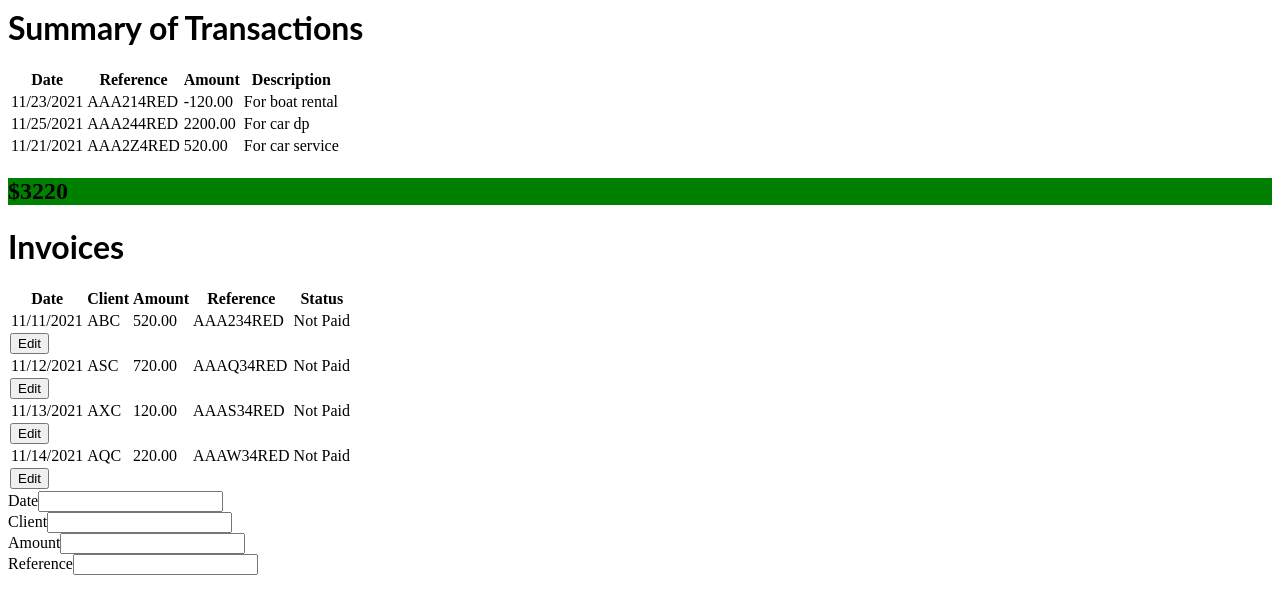
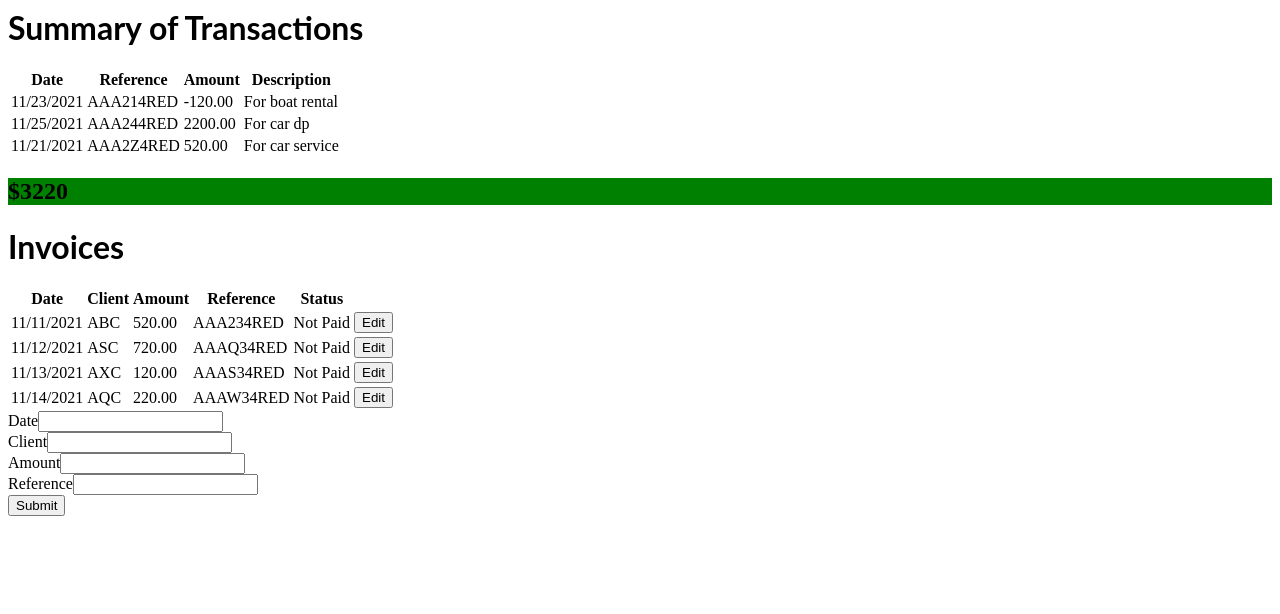
Before and after one commit to lakhanrochwani/Craft_Demo_Intuit, a React (Create React App) app: page / in a window 1280 px wide. Shown: the top 614 px of the page. Built offline with nearby package versions, Linux system fonts and the light colour scheme.

Commit message:
2 files modified

```diff
--- a/src/components/Invoices.js
+++ b/src/components/Invoices.js
@@ -1,7 +1,6 @@
 import React, { useState } from 'react';
 
 function Invoices({ client, date, amount, status, reference, onEdit, id }) {
-
   return (
     <>
       <tr>
@@ -10,8 +9,13 @@ function Invoices({ client, date, amount, status, reference, onEdit, id }) {
         <td>{amount}</td>
         <td>{reference}</td>
         <td>{status}</td>
+        <td>
+          <button style={{ float: 'left' }} onClick={() => onEdit(id)}>
+            Edit
+          </button>
+        </td>
       </tr>
-      <button onClick={() => onEdit(id)}>Edit</button>
+      {/* <button style={{float: "left"}} onClick={() => onEdit(id)}>Edit</button> */}
     </>
   );
 }
--- a/src/components/Widget.js
+++ b/src/components/Widget.js
@@ -4,46 +4,44 @@ import Invoices from './Invoices';
 function Widget({ invoices, transaction }) {
   const [invoiceState, setInvoiceState] = useState(invoices);
   const [transactionState, setTransactionState] = useState(transaction);
-  const [currentInvoice, setCurrentInvoice] = useState(0);
-  const [datestate, setDate] = useState();
-  const [amountstate, setAmount] = useState();
-  const [clientstate, setClient] = useState();
-  const [referencestate, setReference] = useState();
+  // const [currentInvoice, setCurrentInvoice] = useState(0);
+  // const [datestate, setDate] = useState('');
+  // const [amountstate, setAmount] = useState('');
+  // const [clientstate, setClient] = useState('');
+  // const [referencestate, setReference] = useState('');
+  const [editInvoice, setEditInvoice] = useState({});
 
   const checkAmount = () => {
-    let arrayTransaction = transactionState.map((record) => record.amount); //[]
+    let arrayTransaction = transactionState.map((record) => record.amount);
     let invoiceArray = invoiceState.forEach((invoice) => {
       if (arrayTransaction.includes(invoice.amount)) {
         invoice.status = 'PAID';
       }
     });
-    console.log('Here', invoiceArray);
   };
 
   const handleEdit = (id) => {
     let invoice = invoiceState.findIndex((element) => element.id === id);
     let obj = invoiceState[invoice];
-    console.log(obj);
-    setDate(obj.date);
-    setClient(obj.client);
-    setAmount(obj.amount);
-    setReference(obj.reference);
-    setCurrentInvoice(id);
+    setEditInvoice(obj);
   };
 
   const handleChange = (e) => {
     let { name, value } = e.target;
     console.log(name, value);
-    if (name === 'client') {
-      setClient(value);
-    }
-    let updatedRecords = invoiceState.map((invoice) => {
-      if (invoice.id === currentInvoice) {
-        invoice.client = clientstate;
+    setEditInvoice({ ...editInvoice, [name]: value });
+  };
+
+  const handleUpdate = (e) => {
+    e.preventDefault();
+    let updatedRecords = invoiceState.map((invoice, index) => {
+      if (invoice.id === editInvoice.id) {
+        console.log('invoice', invoice);
+        invoice = editInvoice;
       }
       return invoice;
     });
-    console.log('Updated', updatedRecords);
+    console.log('Updated:', updatedRecords);
     setInvoiceState(updatedRecords);
   };
 
@@ -75,13 +73,13 @@ function Widget({ invoices, transaction }) {
         ))}
       </table>
       <div>
-        <form>
+        <form onSubmit={handleUpdate}>
           <div>
             <label>Date</label>
             <input
               type="text"
               name="date"
-              value={datestate}
+              value={editInvoice.date}
               onChange={handleChange}
             />
           </div>
@@ -90,7 +88,7 @@ function Widget({ invoices, transaction }) {
             <input
               type="text"
               name="client"
-              value={clientstate}
+              value={editInvoice.client}
               onChange={handleChange}
             />
           </div>
@@ -99,7 +97,7 @@ function Widget({ invoices, transaction }) {
             <input
               type="text"
               name="amount"
-              value={amountstate}
+              value={editInvoice.amount}
               onChange={handleChange}
             />
           </div>
@@ -108,9 +106,12 @@ function Widget({ invoices, transaction }) {
             <input
               type="text"
               name="reference"
-              value={referencestate}
+              value={editInvoice.reference}
               onChange={handleChange}
             />
+          </div>
+          <div>
+            <input type="submit" name="update" />
           </div>
         </form>
       </div>
```
